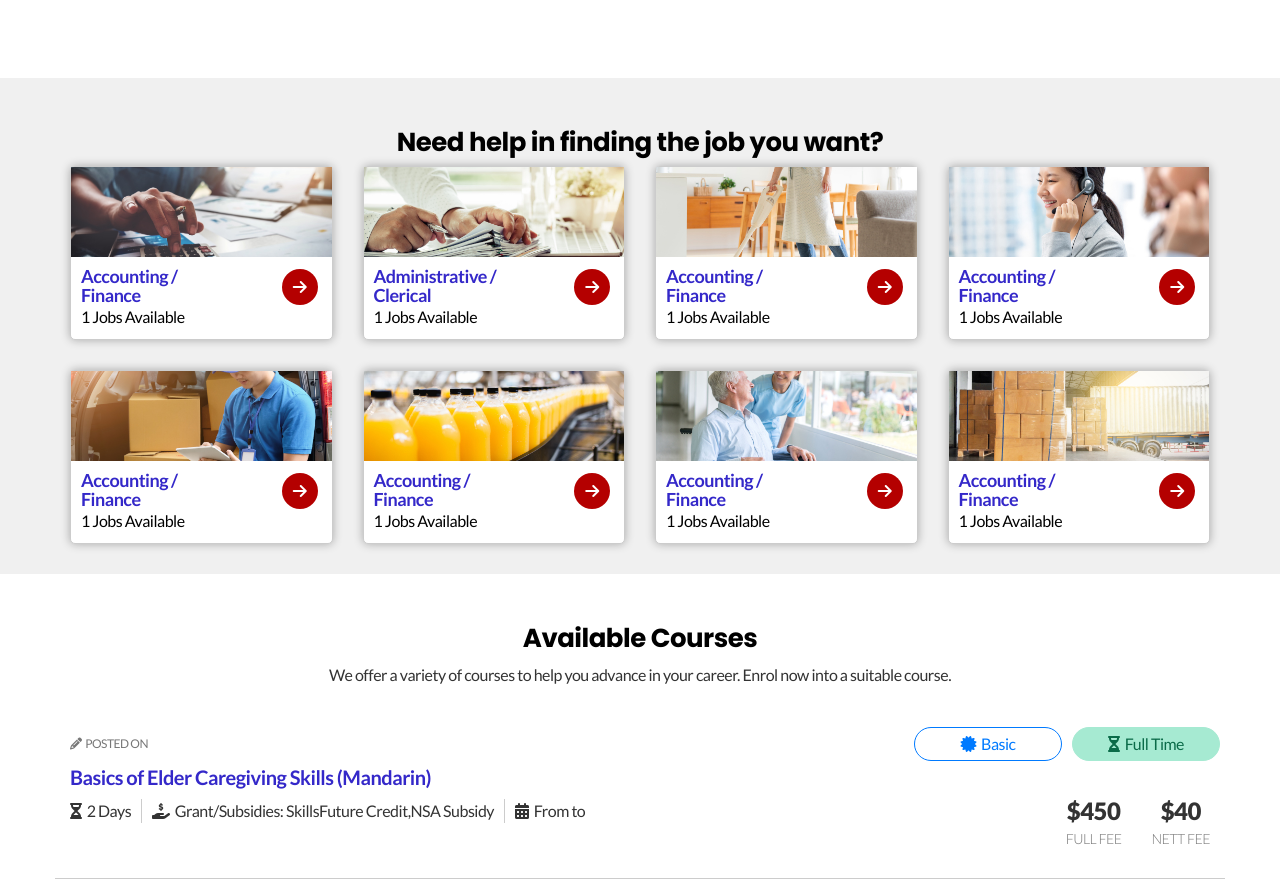
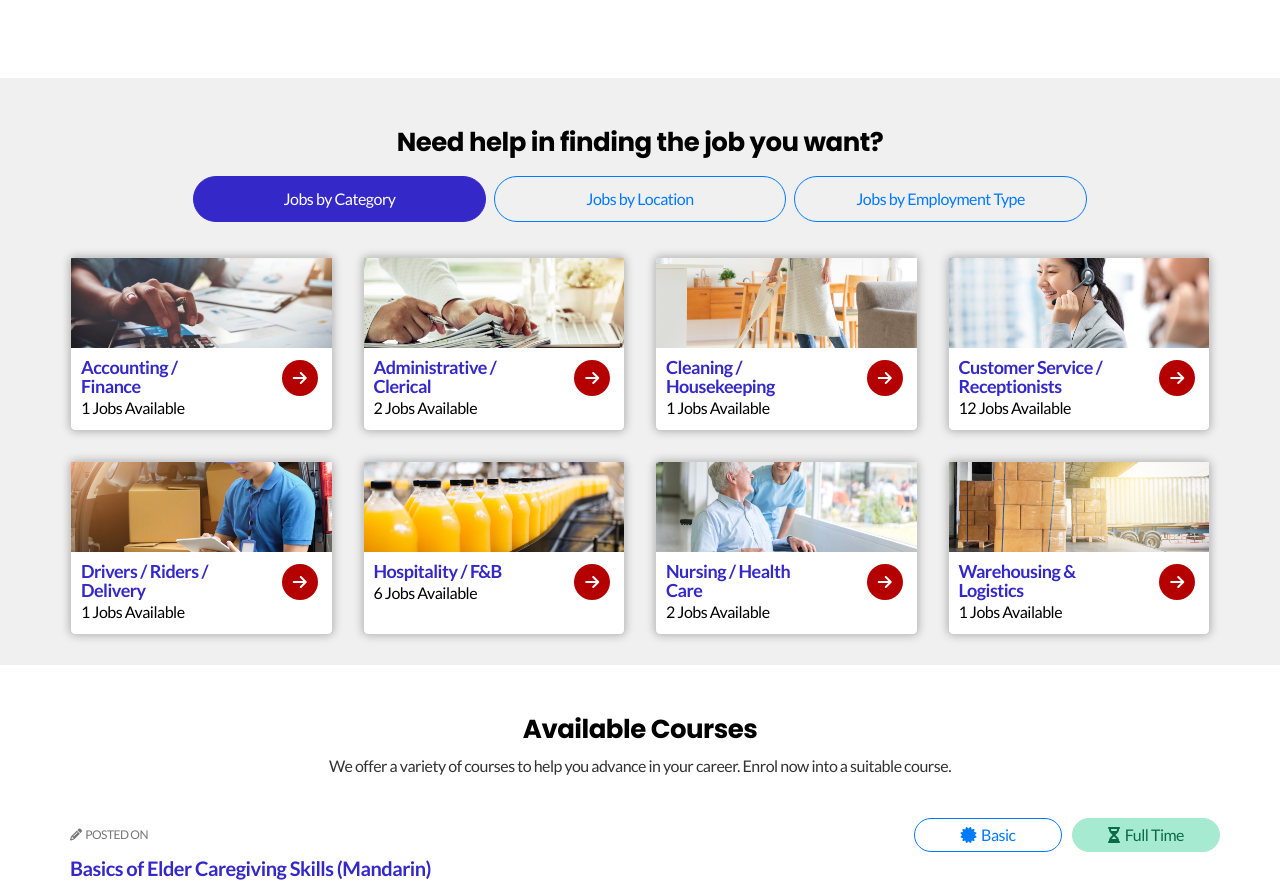
Before and after one commit to phr9000/seniorJob, a React (Create React App) app: page / in a window 1280 px wide. Shown: the part 1504-2392 px from the top of the page. Built offline with nearby package versions, Linux system fonts and the light colour scheme.

Commit message:
main - cate, location

```diff
--- a/src/assets/styles/base/tab.scss
+++ b/src/assets/styles/base/tab.scss
@@ -1,5 +1,36 @@
 .tab-area {
+    width: 100%;
+    display: flex;
+    justify-content: center;
+    flex: 1;
+    margin: 2rem 0 3.5rem 0;
     li {
-
+        width: 25%;
+        margin-left: 0.8rem;
+        &:first-child {
+            margin-left: 0;
+        }
+        a {
+            width: 100%;
+            padding: 1rem;
+            display: inline-block;
+            font-size: 1.6rem;
+            font-weight: 500;
+            text-align: center;
+            background-color: transparent;
+            border-radius: 2.5rem;
+            border: 1px solid #007aff;
+            color: #007aff;
+            &:hover {
+                background-color: #e0e0e0;
+            }
+        }
+        &.active {
+            a {
+                color: $white;
+                background-color: $primary;
+                border: 1px solid $primary;
+            }
+        }
     }
 }
--- a/src/assets/styles/index.scss
+++ b/src/assets/styles/index.scss
@@ -3,6 +3,7 @@
 @import "/src/assets/styles/base/button.scss";
 @import "/src/assets/styles/base/layout.scss";
 @import "/src/assets/styles/base/input.scss";
+@import "/src/assets/styles/base/tab.scss";
 
 // // abstracts
 @import "/src/assets/styles/abstracts/mixin.scss";
--- a/src/assets/styles/layout/main.scss
+++ b/src/assets/styles/layout/main.scss
@@ -102,6 +102,7 @@ main {
             margin-bottom: 0;
           }
         }
+
       }
     }
     .btn {
@@ -175,9 +176,13 @@ main {
   padding-top: 3rem;
   padding-bottom: 3rem;
   background-color: #f0f0f0;
+  .need-help-inner {
+    max-width: 117rem;
+    margin: 0 auto;
+  }
 
   .grid {
-    max-width: 1170px;
+    width: 100%;
     padding: 0 1.5rem;
     margin: 0 auto;
     grid-template-columns: repeat(4, minmax(0, 1fr));
@@ -231,6 +236,14 @@ main {
       i {
         font-size: 1.6rem;
         color: $white;
+      }
+    }
+    &.type {
+      grid-template-columns: repeat(3, minmax(0, 1fr));
+      gap: 1.5rem;
+      @media (#{$mobile}) {
+        grid-template-columns: repeat(1, minmax(0, 1fr));
+        gap: 0rem;
       }
     }
   }
--- a/src/pages/Main/needhelp/NeedHelp.tsx
+++ b/src/pages/Main/needhelp/NeedHelp.tsx
@@ -1,21 +1,43 @@
 /* eslint-disable */
 import React, { useState }  from "react";
 import Category from "./pannelview/Category";
+import Location from "./pannelview/Location";
+import Type from "./pannelview/Type";
 
 const LatestList: React.FC = () => {
-  const tabList = ['a', 'b', 'c'];
+  const tabList = ['Jobs by Category', 'Jobs by Location', 'Jobs by Employment Type'];
   const [activeTab, setActiveTab] = useState(0);
+  const tabClick = (index:number) => {
+    setActiveTab(index);
+  };
+  const panels = [<Category />, <Location />, <Type />];
   return (
 
     <section className="need-help-container">
-        <h2>Need help in finding the job you want?</h2>
-        <ul className="tab-area">
-          <li></li>
-          <li></li>
-          <li></li>
-        </ul>
+        <div className="need-help-inner">
+          <h2>Need help in finding the job you want?</h2>
+          {/* tab area */}
+          <ul className="tab-area">
+            {tabList.map((tab, index)=>(
+              <li key={index} onClick={()=> tabClick(index)} className={ activeTab === index ? "active" : "" }>
+                <a href="#none">
+                  {tab}
+                </a>
+              </li>
+            ))}
+          </ul>
+          {/* pannel area */}
+          <ul className="pannel-area">
+            {
+              panels.map ((panel,index)=> (
+                <li key={index} style={{ display: activeTab === index ? "block" : "none" }}>
+                  {panel}
+                </li>
+              ))}
 
-        <Category/>
+          </ul>
+        </div>
+
     </section>
   );
 };
--- a/src/pages/Main/needhelp/pannelview/Category.tsx
+++ b/src/pages/Main/needhelp/pannelview/Category.tsx
@@ -4,7 +4,7 @@ import React from "react";
 /* Import imgs */
 import imgs from 'src/common/ImgDef';
 
-const helpList = [
+const CateList = [
   {
     imgUrl: imgs.need_help01,
     title: 'Accounting / Finance',
@@ -13,36 +13,36 @@ const helpList = [
   {
     imgUrl: imgs.need_help02,
     title: 'Administrative / Clerical',
-    desc: '1 Jobs Available'
+    desc: '2 Jobs Available'
   },
   {
     imgUrl: imgs.need_help03,
-    title: 'Accounting / Finance',
+    title: 'Cleaning / Housekeeping',
     desc: '1 Jobs Available'
   },
   {
     imgUrl: imgs.need_help04,
-    title: 'Accounting / Finance',
-    desc: '1 Jobs Available'
+    title: 'Customer Service / Receptionists',
+    desc: '12 Jobs Available'
   },
   {
     imgUrl: imgs.need_help05,
-    title: 'Accounting / Finance',
+    title: 'Drivers / Riders / Delivery',
     desc: '1 Jobs Available'
   },
   {
     imgUrl: imgs.need_help06,
-    title: 'Accounting / Finance',
-    desc: '1 Jobs Available'
+    title: 'Hospitality / F&B',
+    desc: '6 Jobs Available'
   },
   {
     imgUrl: imgs.need_help07,
-    title: 'Accounting / Finance',
-    desc: '1 Jobs Available'
+    title: 'Nursing / Health Care',
+    desc: '2 Jobs Available'
   },
   {
     imgUrl: imgs.need_help08,
-    title: 'Accounting / Finance',
+    title: 'Warehousing & Logistics',
     desc: '1 Jobs Available'
   },
 ];
@@ -50,26 +50,27 @@ const helpList = [
 const Category: React.FC = () => {
   return (
     <ul className="grid">
-      {helpList.map((help, index)=>(
+      {CateList.map((cate, index)=>(
         <li>
+          <a href="#none">
             <p className="img-area"
               style={{
-            backgroundImage: `url(${help.imgUrl})`, // imgUrl을 background-image로 설정
+                backgroundImage: `url(${cate.imgUrl})`, // imgUrl을 background-image로 설정
               }}
             >
-
             </p>
             <div className="txt-area">
               <p>
                 <h3>
-              {help.title}
+                  {cate.title}
                 </h3>
-            <span>{help.desc}</span>
+                <span>{cate.desc}</span>
               </p>
               <p className="arrow-area">
                 <i className="fa-solid fa-arrow-right"></i>
               </p>
             </div>
+          </a>
         </li>
       ))}
 
--- /dev/null
+++ b/src/pages/Main/needhelp/pannelview/Location.tsx
@@ -0,0 +1,100 @@
+/* eslint-disable */
+import React from "react";
+
+const locationList = [
+  {
+    title: 'Queenstown',
+    desc: '1 Jobs Available'
+  },
+  {
+    title: 'Queenstown',
+    desc: '2 Jobs Available'
+  },
+  {
+    title: 'Queenstown',
+    desc: '1 Jobs Available'
+  },
+  {
+    title: 'Queenstown',
+    desc: '12 Jobs Available'
+  },
+  {
+
+    title: 'Queenstown',
+    desc: '1 Jobs Available'
+  },
+  {
+    title: 'Queenstown',
+    desc: '6 Jobs Available'
+  },
+  {
+    title: 'Queenstown',
+    desc: '2 Jobs Available'
+  },
+  {
+    title: 'Queenstown',
+    desc: '1 Jobs Available'
+  },
+  {
+    title: 'Queenstown',
+    desc: '1 Jobs Available'
+  },
+  {
+    title: 'Queenstown',
+    desc: '1 Jobs Available'
+  },
+  {
+    title: 'Queenstown',
+    desc: '1 Jobs Available'
+  },
+  {
+    title: 'Queenstown',
+    desc: '1 Jobs Available'
+  },
+  {
+    title: 'Queenstown',
+    desc: '1 Jobs Available'
+  },
+  {
+    title: 'Queenstown',
+    desc: '1 Jobs Available'
+  },
+  {
+    title: 'Queenstown',
+    desc: '1 Jobs Available'
+  },
+  {
+    title: 'Queenstown',
+    desc: '1 Jobs Available'
+  },
+  {
+    title: 'Queenstown',
+    desc: '1 Jobs Available'
+  },
+];
+
+const Location: React.FC = () => {
+  return (
+    <ul className="grid">
+      {locationList.map((location, index)=>(
+        <li>
+          <a href="#none">
+            <div className="txt-area">
+              <p>
+                <h3>
+                  {location.title}
+                </h3>
+                <span>{location.desc}</span>
+              </p>
+              <p className="arrow-area">
+                <i className="fa-solid fa-arrow-right"></i>
+              </p>
+            </div>
+          </a>
+        </li>
+      ))}
+
+    </ul>
+  );
+};
+export default Location;
--- /dev/null
+++ b/src/pages/Main/needhelp/pannelview/Type.tsx
@@ -0,0 +1,43 @@
+/* eslint-disable */
+import React from "react";
+
+const typeList = [
+  {
+    title: 'Queenstown',
+    desc: '1 Jobs Available'
+  },
+  {
+    title: 'Queenstown',
+    desc: '2 Jobs Available'
+  },
+  {
+    title: 'Queenstown',
+    desc: '1 Jobs Available'
+  },
+];
+
+const Type: React.FC = () => {
+  return (
+    <ul className="grid type">
+      {typeList.map((type, index)=>(
+        <li>
+          <a href="#none">
+            <div className="txt-area">
+              <p>
+                <h3>
+                  {type.title}
+                </h3>
+                <span>{type.desc}</span>
+              </p>
+              <p className="arrow-area">
+                <i className="fa-solid fa-arrow-right"></i>
+              </p>
+            </div>
+          </a>
+        </li>
+      ))}
+
+    </ul>
+  );
+};
+export default Type;
```
Lines whose indentation alone changed are shown as unchanged.
